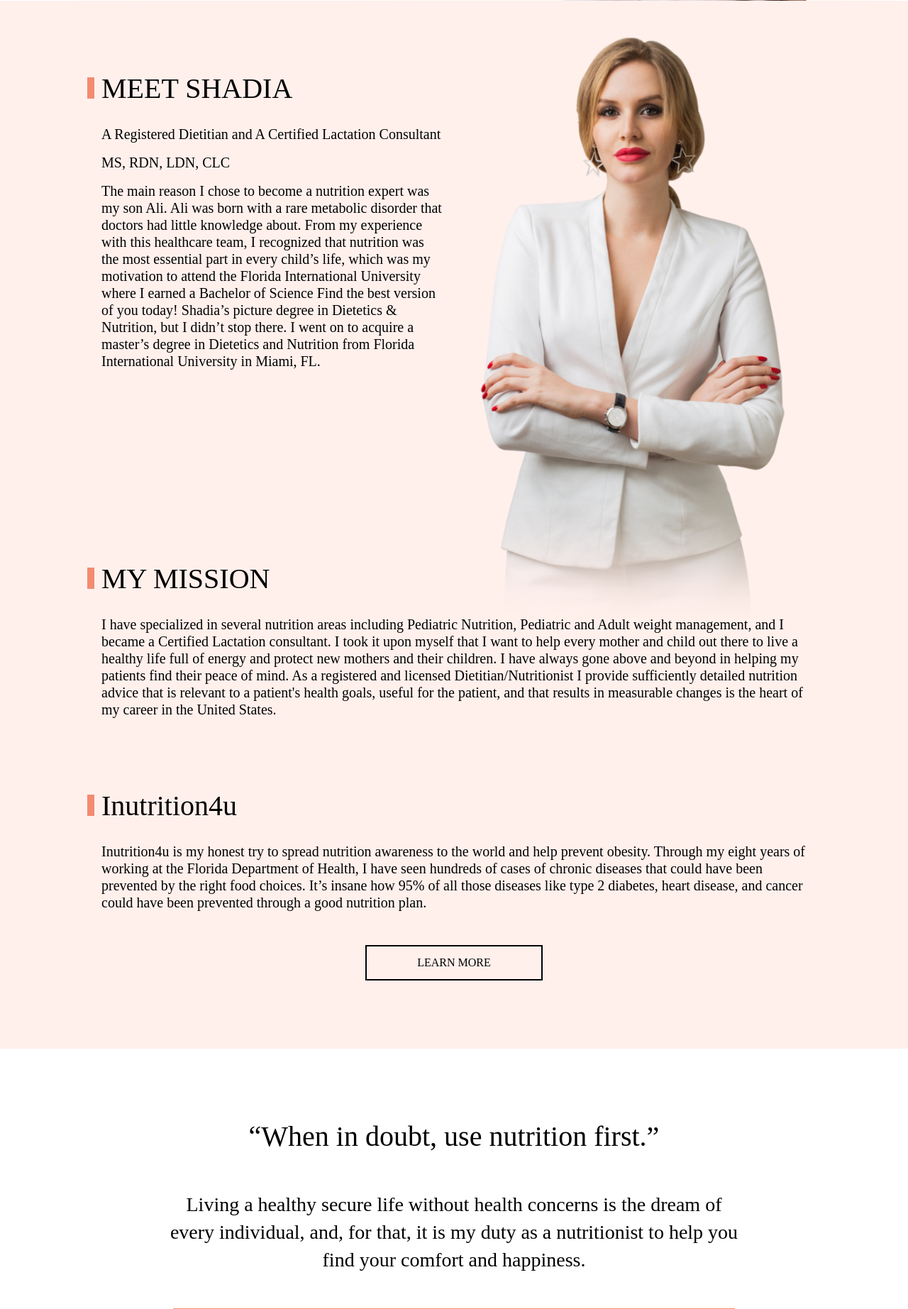
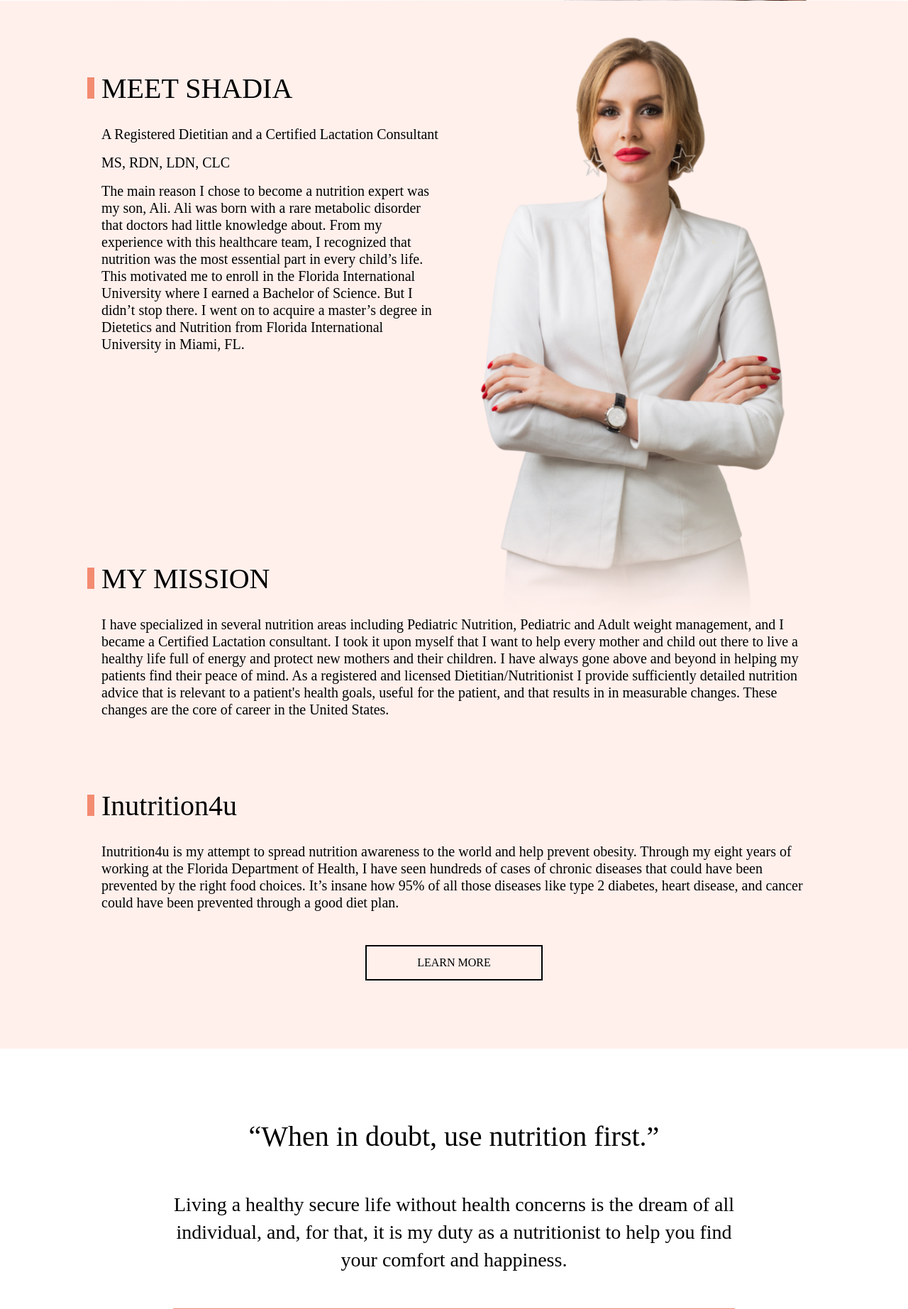
Before and after one commit to alaaeltounesy/inutation, a PHP site: page /home.php in a window 1280 px wide. Shown: the part 679-2524 px from the top of the page at 71% size. Run offline with PHP 8.4, Linux system fonts and the light colour scheme; some web fonts are replaced.

Commit message:
finalcontent

```diff
--- a/home.php
+++ b/home.php
@@ -54,7 +54,7 @@ include 'share.php';
 
                 <div class="col-lg-6 d-lg-none d-block text-center" style="position:relative;">
                     <img src="/images/mask1.png" class="w-100 ">
-                <a href="services"  class="d-lg-none d-block" style="position: absolute;
+                    <a href="services" class="d-lg-none d-block" style="position: absolute;
     width: 80%;
     left: 10%;
     bottom: 10%;">
@@ -76,7 +76,7 @@ include 'share.php';
                             MEET <SPAN class="SemiBold"> SHADIA</SPAN>
                         </h1>
                         <h5 class=" Regular">
-                        A Registered Dietitian and A Certified Lactation Consultant
+                            A Registered Dietitian and a Certified Lactation Consultant
                         </h5>
                         <h5 class="Regular  my-3">
                             MS, RDN, LDN, CLC
@@ -84,14 +84,7 @@ include 'share.php';
 
                         </h5>
                         <h5 class="mb-5 italic-light-m">
-                        The main reason I chose to become a nutrition expert was my son Ali. Ali was born with a rare metabolic
-                        disorder that doctors had little knowledge about. From my experience with this healthcare team, I
-                        recognized that nutrition was the most essential part in every child’s life, which was my
-                        motivation to attend the Florida International University where I earned a Bachelor of Science
-                        Find the best version of you today!
-                        Shadia’s picture
-                        degree in Dietetics & Nutrition, but I didn’t stop there. I went on to acquire a master’s degree in
-                        Dietetics and Nutrition from Florida International University in Miami, FL.
+                            The main reason I chose to become a nutrition expert was my son, Ali. Ali was born with a rare metabolic disorder that doctors had little knowledge about. From my experience with this healthcare team, I recognized that nutrition was the most essential part in every child’s life. This motivated me to enroll in the Florida International University where I earned a Bachelor of Science. But I didn’t stop there. I went on to acquire a master’s degree in Dietetics and Nutrition from Florida International University in Miami, FL.
 
                         </h5>
 
@@ -110,14 +103,7 @@ include 'share.php';
                         MY <SPAN class="SemiBold"> MISSION</SPAN>
                     </h1>
                     <h5 class="  mb-5 italic-light-m">
-
-                    I have specialized in several nutrition areas including Pediatric Nutrition, Pediatric and Adult
-                    weight management, and I became a Certified Lactation consultant. I took it upon myself that I
-                    want to help every mother and child out there to live a healthy life full of energy and protect
-                    new mothers and their children. I have always gone above and beyond in helping my patients
-                    find their peace of mind. As a registered and licensed Dietitian/Nutritionist I provide sufficiently
-                    detailed nutrition advice that is relevant to a patient's health goals, useful for the patient, and
-                    that results in measurable changes is the heart of my career in the United States.
+                        I have specialized in several nutrition areas including Pediatric Nutrition, Pediatric and Adult weight management, and I became a Certified Lactation consultant. I took it upon myself that I want to help every mother and child out there to live a healthy life full of energy and protect new mothers and their children. I have always gone above and beyond in helping my patients find their peace of mind. As a registered and licensed Dietitian/Nutritionist I provide sufficiently detailed nutrition advice that is relevant to a patient's health goals, useful for the patient, and that results in in measurable changes. These changes are the core of career in the United States.
                     </h5>
                     <br>
                     <br>
@@ -127,11 +113,7 @@ include 'share.php';
                     </h1>
                     <h5 class="italic-light-m  mb-5">
 
-                    Inutrition4u is my honest try to spread nutrition awareness to the world and help prevent obesity.
-                    Through my eight years of working at the Florida Department of Health, I have seen hundreds of cases
-                    of chronic diseases that could have been prevented by the right food choices. It’s insane how 95% of all
-                    those diseases like type 2 diabetes, heart disease, and cancer could have been prevented through a
-                    good nutrition plan.
+                        Inutrition4u is my attempt to spread nutrition awareness to the world and help prevent obesity. Through my eight years of working at the Florida Department of Health, I have seen hundreds of cases of chronic diseases that could have been prevented by the right food choices. It’s insane how 95% of all those diseases like type 2 diabetes, heart disease, and cancer could have been prevented through a good diet plan.
                     </h5>
 
                 </div>
@@ -155,9 +137,7 @@ include 'share.php';
                         “When in doubt, use nutrition first.”
                     </h1>
                     <h3 class="mb-5">
-
-                    Living a healthy secure life without health concerns is the dream of every individual, and, for that, it is
-                    my duty as a nutritionist to help you find your comfort and happiness.
+                    Living a healthy secure life without health concerns is the dream of all individual, and, for that, it is my duty as a nutritionist to help you find your comfort and happiness.
                     </h3>
 
 
@@ -187,37 +167,30 @@ include 'share.php';
                         </div>
 
                         <li class="nav-item">
-                        <a class="nav-link active" data-zohlaa="0" id="pills-nut2-tab" data-toggle="pill"
-                         href="#pills-nut2" role="tab" aria-controls="pills-nut2" aria-selected="true">
+                            <a class="nav-link active" data-zohlaa="0" id="pills-nut2-tab" data-toggle="pill" href="#pills-nut2" role="tab" aria-controls="pills-nut2" aria-selected="true">
                                 Personalized Nutrition Plan for Medical Conditions</a>
                         </li>
                         <li class="nav-item">
-                        <a class="nav-link" data-zohlaa="110" id="pills-nut3-tab" data-toggle="pill"
-                        href="#pills-nut3" role="tab" aria-controls="pills-nut3" aria-selected="false">
+                            <a class="nav-link" data-zohlaa="110" id="pills-nut3-tab" data-toggle="pill" href="#pills-nut3" role="tab" aria-controls="pills-nut3" aria-selected="false">
                                 Weight Management </a>
                         </li>
                         <li class="nav-item">
-                        <a class="nav-link" data-zohlaa="220" id="pills-nut7-tab" data-toggle="pill"
-                        href="#pills-nut7" role="tab" aria-controls="pills-nut7" aria-selected="false">
+                            <a class="nav-link" data-zohlaa="220" id="pills-nut7-tab" data-toggle="pill" href="#pills-nut7" role="tab" aria-controls="pills-nut7" aria-selected="false">
                                 Meal Planning </a>
                         </li>
 
                         <li class="nav-item">
-                        <a class="nav-link" data-zohlaa="330" id="pills-nut4-tab"
-                         data-toggle="pill" href="#pills-nut4" role="tab" aria-controls
-                         ="pills-nut4" aria-selected="false">Prenatal, Pregnancy & Postpartum
+                            <a class="nav-link" data-zohlaa="330" id="pills-nut4-tab" data-toggle="pill" href="#pills-nut4" role="tab" aria-controls="pills-nut4" aria-selected="false">Prenatal, Pregnancy & Postpartum
                             </a>
                         </li>
                         <li class="nav-item">
-                        <a class="nav-link" data-zohlaa="440" id="pills-nut5-tab" data-toggle="pill"
-                         href="#pills-nut5" role="tab" aria-controls="pills-nut5" aria-selected="false">
+                            <a class="nav-link" data-zohlaa="440" id="pills-nut5-tab" data-toggle="pill" href="#pills-nut5" role="tab" aria-controls="pills-nut5" aria-selected="false">
                                 Health & Wellness
                             </a>
                         </li>
 
                         <li class="nav-item">
-                        <a class="nav-link" data-zohlaa="550" id="pills-nut6-tab" data-toggle="pill"
-                         href="#pills-nut6" role="tab" aria-controls="pills-nut6" aria-selected="false">
+                            <a class="nav-link" data-zohlaa="550" id="pills-nut6-tab" data-toggle="pill" href="#pills-nut6" role="tab" aria-controls="pills-nut6" aria-selected="false">
                                 Lactation and Breastfeeding
                             </a>
                         </li>
@@ -227,14 +200,13 @@ include 'share.php';
                 <div class="col-xl-6 col-lg-10  row px-lg-0  col-11 mx-auto">
                     <div class="tab-content w-100" id="pills-tabContent">
 
-                    <div class="tab-pane fade show active" id="pills-nut2" role="tabpanel"
-                     aria-labelledby="pills-nut2-tab"><img src="/images/nut2.png" class="w-100">
+                        <div class="tab-pane fade show active" id="pills-nut2" role="tabpanel" aria-labelledby="pills-nut2-tab"><img src="/images/nut2.png" class="w-100">
 
                             <div class="cont-tabs pl-xl-0 pr-xl-5 py-5 ">
                                 <p>Different medical conditions require different
                                     medical attention, and each and every person is
                                     different and requires a specific diet plan, for that
-                                reason I give each and every patient a custommade nutrition plan dedicated to his own diet
+                                    reason I give each and every patient a custom-made nutrition plan dedicated to his own diet
                                     needs.
                                 </p>
                             </div>
@@ -292,13 +264,12 @@ include 'share.php';
                             </div>
 
                         </div>
-                    <div class="tab-pane fade" id="pills-nut6" role="tabpanel"
-                     aria-labelledby="pills-nut6-tab"><img src="/images/nut6.png" class="w-100">
+                        <div class="tab-pane fade" id="pills-nut6" role="tabpanel" aria-labelledby="pills-nut6-tab"><img src="/images/nut6.png" class="w-100">
                             <div class="cont-tabs pl-xl-0 pr-xl-5 py-5 ">
                                 <p>
 
 
-    While breastfeeding, the types of food you eat affect both you and your baby.  Motherhood is caring for your baby, and yourself and I can provide you with the perfect plan for you so you can stay healthy, and be able to keep your baby healthy.
+                                    While breastfeeding, the types of food you eat affect both you and your baby. Motherhood is caring for your baby, and yourself and I can provide you with the perfect plan for you so you can stay healthy, and be able to keep your baby healthy.
 
 
 
@@ -308,8 +279,7 @@ include 'share.php';
 
                         </div>
 
-                    <div class="tab-pane fade" id="pills-nut7" role="tabpanel"
-                     aria-labelledby="pills-nut7-tab"><img src="/images/nut7.png" class="w-100">
+                        <div class="tab-pane fade" id="pills-nut7" role="tabpanel" aria-labelledby="pills-nut7-tab"><img src="/images/nut7.png" class="w-100">
                             <div class="cont-tabs pl-xl-0 pr-xl-5 py-5 ">
                                 <p>
                                     It is hard to find the perfect plan for your body to stay healthy. My strategy is to create a specific plan for you. Each body is different, and it needs a different strategy to care for it. Don’t let random meal plans harm your body. I can help you make the perfect plan for you to keep you healthy and fit.
@@ -336,7 +306,7 @@ include 'share.php';
             <div class="row text-center justify-content-center">
                 <div class="col-xl-10">
                     <h1 class="mb-5 SemiBold">
-                    I SPECIALIZE IN
+                    It Is My Specialty
 
                     </h1>
                     <h3 class="mb-5 mx-xl-3 ">
@@ -346,7 +316,7 @@ include 'share.php';
                         </h4>
 
                         <h2 class="green SemiBold mb-5">
-                        I have specialized in different areas in nutrition like
+                            I am specialized in different areas in nutrition like
 
                     </h3>
                 </div>
```
Also changed, not shown: Services.php (+4 -16 lines), about.php (+8 -8 lines). Lines whose indentation alone changed are shown as unchanged.
